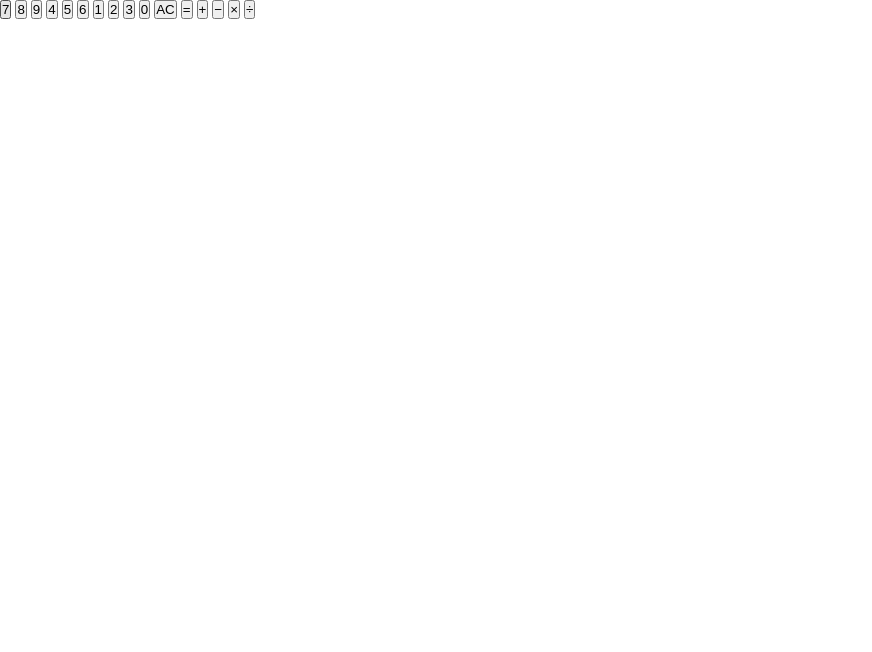
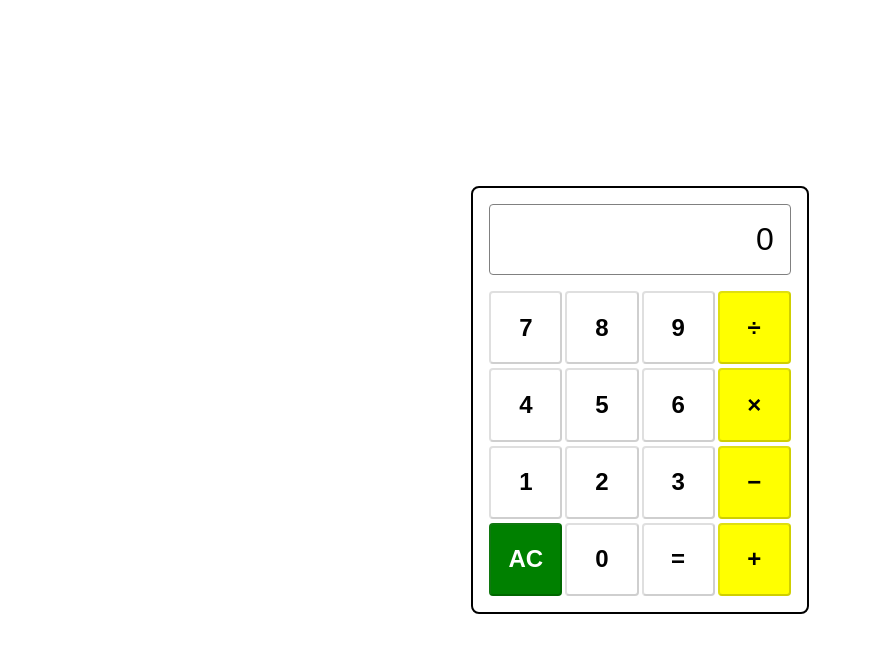
Before and after one commit to lochpeon/odin-calculator, a plain HTML site: page index.html in a window 1280 px wide. Shown: the whole page, without its empty margins (0-872 px from the left). Drawn offline with Linux system fonts and the light colour scheme.

Commit message:
Create UI for calculator

```diff
--- a/css/style.css
+++ b/css/style.css
@@ -2,4 +2,66 @@
     margin: 0;
     padding: 0;
     box-sizing: border-box;
+    font-family: Arial, sans-serif;
 }
+
+body {
+    height: 100vh;
+    display: flex;
+    justify-content: center;
+    align-items: center;
+}
+
+main.calcBoard {
+    max-height: 90vh;
+    border: 2px solid black;
+    border-radius: 0.5rem;
+    margin: 1rem;
+    padding: 1rem;
+    display: flex;
+    flex-direction: column;
+    justify-content: flex-start;
+    gap: 16px;
+}
+
+section.calcBoardResult {
+    width: 100%;
+    border: 1px solid gray;
+    border-radius: 0.25rem;
+}
+
+div.cell.result {
+    padding: 16px;
+    font-size: xx-large;
+    text-align: end;
+}
+
+section.calcBoardButtons {
+    display: flex;
+    flex-direction: row;
+    flex-wrap: wrap;
+    align-content: space-around;
+    gap: 0.25rem 1%;
+}
+
+button.cell {
+    flex: 24%;
+    aspect-ratio : 1 / 1;
+    border-color: #00000030;
+    border-radius: 0.25rem;
+    font-size: 1.5rem;
+    font-weight: bold;
+}
+
+button.cell.digit {
+    background-color: white;
+}
+
+button.cell.operand {
+    background-color: yellow;
+}
+
+button.cell.clear {
+    background-color: green;
+    color: white;
+}
--- a/index.html
+++ b/index.html
@@ -10,28 +10,29 @@
 <body>
     <main class="calcBoard">
         <section class="calcBoardResult">
-            <div class="cell result"></div>
+            <div class="cell result">0</div>
         </section>
 
         <section class="calcBoardButtons">
             <button class="cell digit">7</button>
             <button class="cell digit">8</button>
             <button class="cell digit">9</button>
+            <button class="cell operand">&divide;</button>
+
             <button class="cell digit">4</button>
             <button class="cell digit">5</button>
             <button class="cell digit">6</button>
+            <button class="cell operand">&times;</button>
+
             <button class="cell digit">1</button>
             <button class="cell digit">2</button>
             <button class="cell digit">3</button>
+            <button class="cell operand">&minus;</button>
+
+            <button class="cell clear">AC</button>
             <button class="cell digit">0</button>
-
-            <button class="cell digit">AC</button>
             <button class="cell digit">=</button>
-
             <button class="cell operand">&plus;</button>
-            <button class="cell operand">&minus;</button>
-            <button class="cell operand">&times;</button>
-            <button class="cell operand">&divide;</button>
         </section>
 
     </main>
```
